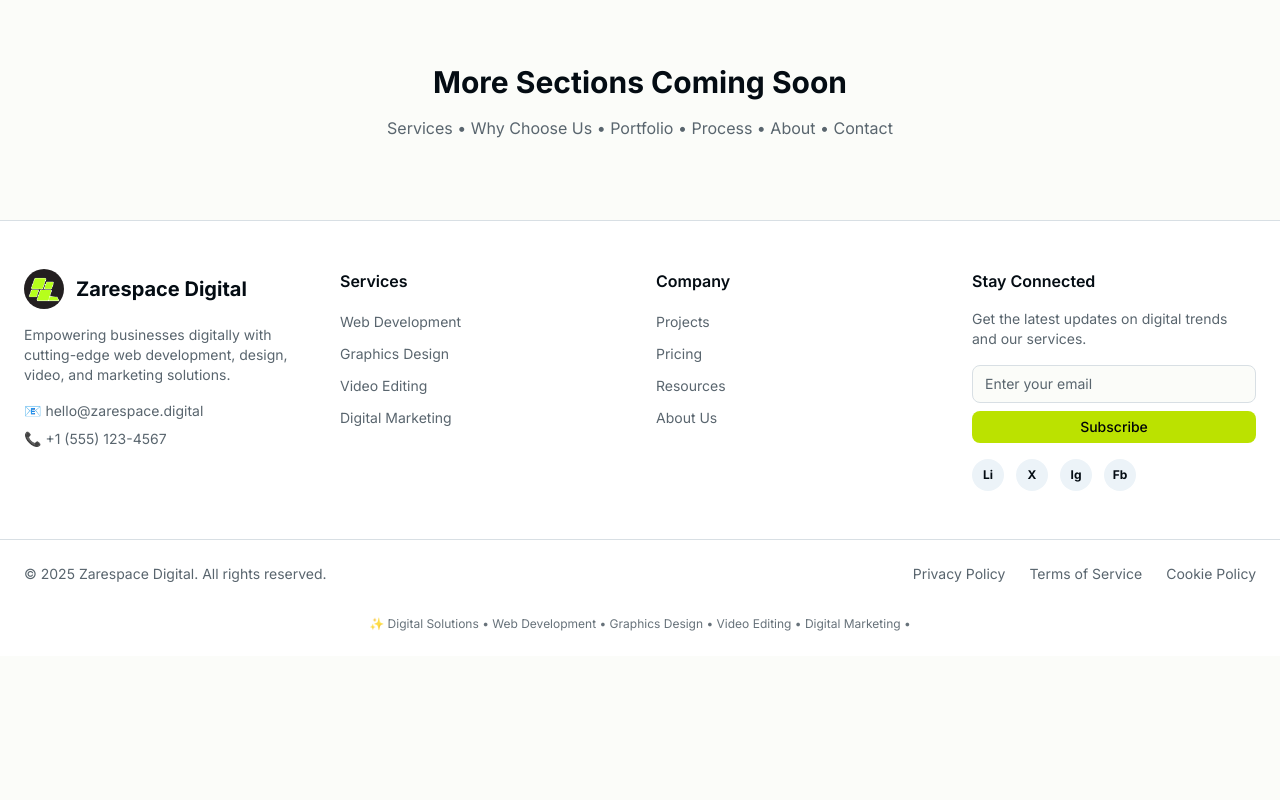
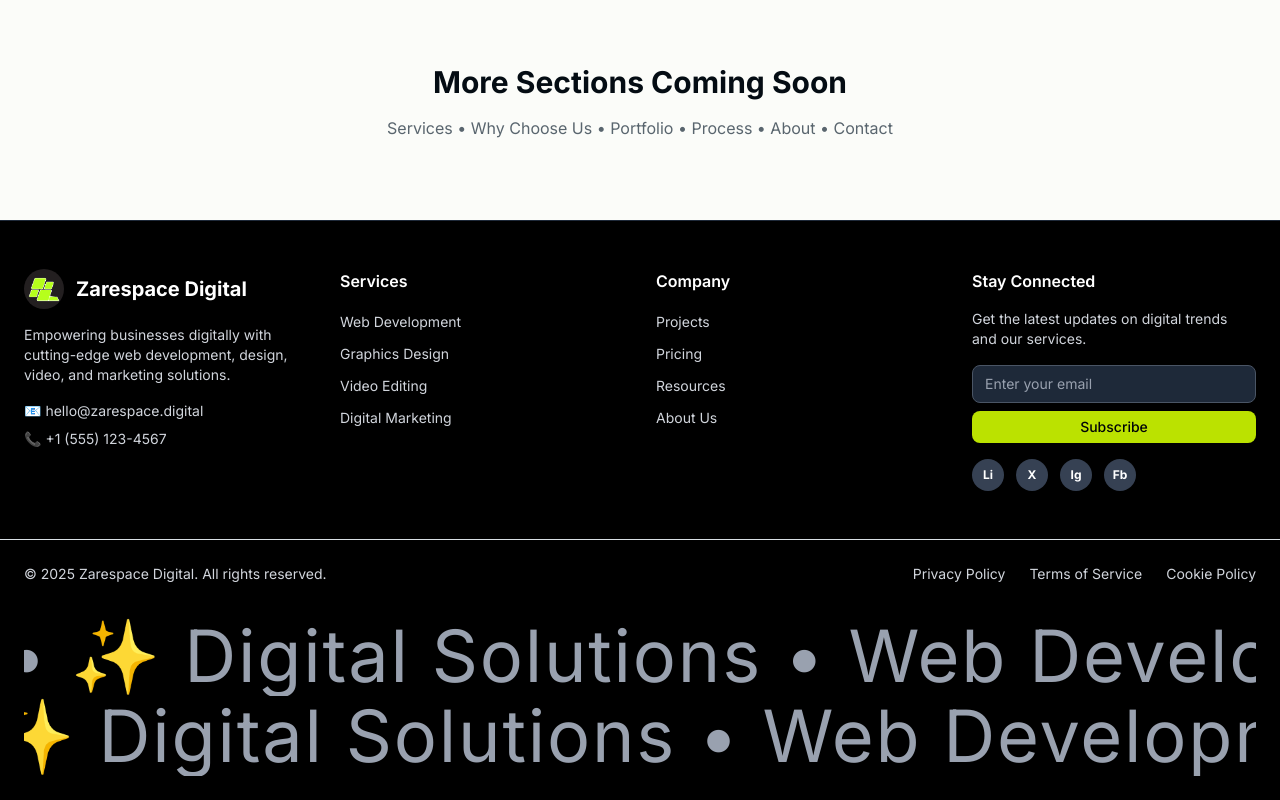
Before and after one commit to Zarespace/zarespace-website, a Next.js app: page / in a window 1280 px wide. Shown: the part 816-1616 px from the top of the page. Before the commit the page ends 1472 px from the top, so only its background shows below. Built offline with nearby package versions, Linux system fonts and the light colour scheme.

Commit message:
Added Scroll Based Velocity to Footer

```diff
--- a/package.json
+++ b/package.json
@@ -19,7 +19,7 @@
     "clsx": "^2.1.1",
     "date-fns": "^4.1.0",
     "lucide-react": "^0.531.0",
-    "motion": "^12.23.11",
+    "motion": "^12.23.12",
     "next": "15.4.4",
     "react": "19.1.0",
     "react-day-picker": "^9.8.1",
--- a/src/components/Footer.tsx
+++ b/src/components/Footer.tsx
@@ -2,6 +2,7 @@
 import Link from "next/link";
 import { Button } from "@/components/ui/button";
 import { Separator } from "@/components/ui/separator";
+import { VelocityScroll } from "@/components/magicui/scroll-based-velocity";
 
 export default function Footer() {
     const currentYear = new Date().getFullYear();
@@ -34,7 +35,7 @@
     ];
 
     return (
-    <footer className="bg-card border-t border-border">
+        <footer className="bg-black border-t border-gray-800">
             {/* Main Footer Content */}
             <div className="max-w-7xl mx-auto px-4 md:px-6 py-12">
                 <div className="grid grid-cols-1 md:grid-cols-2 lg:grid-cols-4 gap-8">
@@ -48,19 +49,19 @@
                                 height={40}
                                 className="rounded-full"
                             />
-              <span className="font-bold text-xl text-foreground">
+                            <span className="font-bold text-xl text-white">
                                 Zarespace Digital
                             </span>
                         </Link>
-            <p className="text-muted-foreground mb-4 text-sm">
+                        <p className="text-gray-300 mb-4 text-sm">
                             Empowering businesses digitally with cutting-edge web development,
                             design, video, and marketing solutions.
                         </p>
                         <div className="space-y-2 text-sm">
-              <p className="text-muted-foreground">
+                            <p className="text-gray-300">
                                 📧 hello@zarespace.digital
                             </p>
-              <p className="text-muted-foreground">
+                            <p className="text-gray-300">
                                 📞 +1 (555) 123-4567
                             </p>
                         </div>
@@ -68,13 +69,13 @@
 
                     {/* Services */}
                     <div>
-            <h3 className="font-semibold text-foreground mb-4">Services</h3>
+                        <h3 className="font-semibold text-white mb-4">Services</h3>
                         <ul className="space-y-2">
                             {serviceLinks.map((link) => (
                                 <li key={link.href}>
                                     <Link
                                         href={link.href}
-                    className="text-sm text-muted-foreground hover:text-primary transition-colors"
+                                        className="text-sm text-gray-300 hover:text-primary transition-colors"
                                     >
                                         {link.label}
                                     </Link>
@@ -85,13 +86,13 @@
 
                     {/* Company */}
                     <div>
-            <h3 className="font-semibold text-foreground mb-4">Company</h3>
+                        <h3 className="font-semibold text-white mb-4">Company</h3>
                         <ul className="space-y-2">
                             {companyLinks.map((link) => (
                                 <li key={link.href}>
                                     <Link
                                         href={link.href}
-                    className="text-sm text-muted-foreground hover:text-primary transition-colors"
+                                        className="text-sm text-gray-300 hover:text-primary transition-colors"
                                     >
                                         {link.label}
                                     </Link>
@@ -102,15 +103,15 @@
 
                     {/* Newsletter & Social */}
                     <div>
-            <h3 className="font-semibold text-foreground mb-4">Stay Connected</h3>
-            <p className="text-sm text-muted-foreground mb-4">
+                        <h3 className="font-semibold text-white mb-4">Stay Connected</h3>
+                        <p className="text-sm text-gray-300 mb-4">
                             Get the latest updates on digital trends and our services.
                         </p>
                         <div className="flex flex-col space-y-2 mb-4">
                             <input
                                 type="email"
                                 placeholder="Enter your email"
-                className="px-3 py-2 text-sm border border-border rounded-md bg-background text-foreground placeholder:text-muted-foreground focus:outline-none focus:ring-2 focus:ring-primary"
+                                className="px-3 py-2 text-sm border border-gray-600 rounded-md bg-gray-800 text-white placeholder:text-gray-400 focus:outline-none focus:ring-2 focus:ring-primary"
                             />
                             <Button size="sm" className="bg-primary hover:bg-primary/90 text-primary-foreground">
                                 Subscribe
@@ -123,7 +124,7 @@
                                 <Link
                                     key={social.label}
                                     href={social.href}
-                  className="w-8 h-8 bg-muted rounded-full flex items-center justify-center hover:bg-primary hover:text-primary-foreground transition-colors"
+                                    className="w-8 h-8 bg-gray-700 rounded-full flex items-center justify-center hover:bg-primary hover:text-primary-foreground transition-colors text-white"
                                     aria-label={social.label}
                                 >
                                     <span className="text-xs font-bold">
@@ -144,7 +145,7 @@
             {/* Bottom Footer */}
             <div className="max-w-7xl mx-auto px-4 md:px-6 py-6">
                 <div className="flex flex-col md:flex-row justify-between items-center space-y-4 md:space-y-0">
-          <div className="text-sm text-muted-foreground">
+                    <div className="text-sm text-gray-300">
                         © {currentYear} Zarespace Digital. All rights reserved.
                     </div>
 
@@ -153,7 +154,7 @@
                             <Link
                                 key={link.href}
                                 href={link.href}
-                className="text-sm text-muted-foreground hover:text-primary transition-colors"
+                                className="text-sm text-gray-300 hover:text-primary transition-colors"
                             >
                                 {link.label}
                             </Link>
@@ -161,16 +162,15 @@
                     </div>
                 </div>
 
-        {/* Magic UI Scroll Based Velocity Component Placeholder */}
-        <div className="mt-8 text-center">
-          <div className="text-xs text-muted-foreground">
-            {/* Magic UI Scroll Based Velocity component will be implemented here */}
-            <div className="overflow-hidden whitespace-nowrap">
-              <div className="inline-block animate-pulse">
+                {/* Magic UI Scroll Based Velocity Component */}
+                <div className="mt-8">
+                    <VelocityScroll
+                        defaultVelocity={2}
+                        numRows={2}
+                        className="text-xs text-gray-400 font-normal tracking-wide"
+                    >
                         ✨ Digital Solutions • Web Development • Graphics Design • Video Editing • Digital Marketing •
-              </div>
-            </div>
-          </div>
+                    </VelocityScroll>
                 </div>
             </div>
         </footer>
--- /dev/null
+++ b/src/components/magicui/scroll-based-velocity.tsx
@@ -0,0 +1,128 @@
+"use client";
+
+import {
+  motion,
+  useAnimationFrame,
+  useMotionValue,
+  useScroll,
+  useSpring,
+  useTransform,
+  useVelocity,
+} from "motion/react";
+import React, { useEffect, useRef, useState } from "react";
+
+import { cn } from "@/lib/utils";
+
+interface VelocityScrollProps extends React.HTMLAttributes<HTMLDivElement> {
+  defaultVelocity?: number;
+  className?: string;
+  numRows?: number;
+}
+
+interface ParallaxProps extends React.HTMLAttributes<HTMLDivElement> {
+  children: React.ReactNode;
+  baseVelocity: number;
+}
+
+export const wrap = (min: number, max: number, v: number) => {
+  const rangeSize = max - min;
+  return ((((v - min) % rangeSize) + rangeSize) % rangeSize) + min;
+};
+
+function ParallaxText({
+  children,
+  baseVelocity = 100,
+  ...props
+}: ParallaxProps) {
+  const baseX = useMotionValue(0);
+  const { scrollY } = useScroll();
+  const scrollVelocity = useVelocity(scrollY);
+  const smoothVelocity = useSpring(scrollVelocity, {
+    damping: 50,
+    stiffness: 400,
+  });
+
+  const velocityFactor = useTransform(smoothVelocity, [0, 1000], [0, 5], {
+    clamp: false,
+  });
+
+  const [repetitions, setRepetitions] = useState(1);
+  const containerRef = useRef<HTMLDivElement>(null);
+  const textRef = useRef<HTMLSpanElement>(null);
+
+  useEffect(() => {
+    const calculateRepetitions = () => {
+      if (containerRef.current && textRef.current) {
+        const containerWidth = containerRef.current.offsetWidth;
+        const textWidth = textRef.current.offsetWidth;
+        const newRepetitions = Math.ceil(containerWidth / textWidth) + 2;
+        setRepetitions(newRepetitions);
+      }
+    };
+
+    calculateRepetitions();
+
+    window.addEventListener("resize", calculateRepetitions);
+    return () => window.removeEventListener("resize", calculateRepetitions);
+  }, [children]);
+
+  const x = useTransform(baseX, (v) => `${wrap(-100 / repetitions, 0, v)}%`);
+
+  const directionFactor = React.useRef<number>(1);
+  useAnimationFrame((t, delta) => {
+    let moveBy = directionFactor.current * baseVelocity * (delta / 1000);
+
+    if (velocityFactor.get() < 0) {
+      directionFactor.current = -1;
+    } else if (velocityFactor.get() > 0) {
+      directionFactor.current = 1;
+    }
+
+    moveBy += directionFactor.current * moveBy * velocityFactor.get();
+
+    baseX.set(baseX.get() + moveBy);
+  });
+
+  return (
+    <div
+      ref={containerRef}
+      className="w-full overflow-hidden whitespace-nowrap"
+      {...props}
+    >
+      <motion.div className="inline-block" style={{ x }}>
+        {Array.from({ length: repetitions }).map((_, i) => (
+          <span key={i} ref={i === 0 ? textRef : null}>
+            {children}{" "}
+          </span>
+        ))}
+      </motion.div>
+    </div>
+  );
+}
+
+export function VelocityScroll({
+  defaultVelocity = 5,
+  numRows = 2,
+  children,
+  className,
+  ...props
+}: VelocityScrollProps) {
+  return (
+    <div
+      className={cn(
+        "relative w-full text-4xl font-bold tracking-[-0.02em] md:text-7xl md:leading-[5rem]",
+        className,
+      )}
+      {...props}
+    >
+      {Array.from({ length: numRows }).map((_, i) => (
+        <ParallaxText
+          key={i}
+          baseVelocity={defaultVelocity * (i % 2 === 0 ? 1 : -1)}
+        >
+          {children}
+        </ParallaxText>
+      ))}
+    </div>
+  );
+}
```
Also changed, not shown: 1 other file (tests, documents, lock files or other folders). Lines whose indentation alone changed are shown as unchanged.
